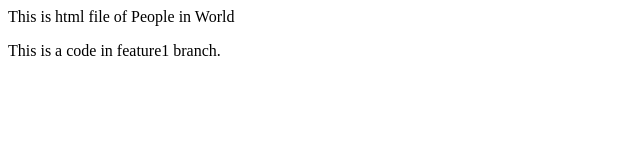
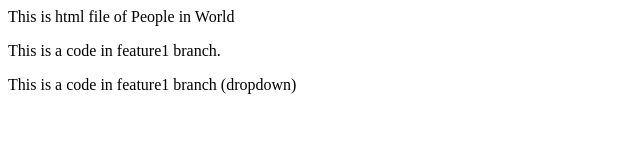
Before and after one commit to whyhimanshu/peopleinworld, a plain HTML site: page index.html in a window 1280 px wide. Shown: the whole page, without its empty margins (0-640 px from the left). Drawn offline with Linux system fonts and the light colour scheme.

Commit message:
Add dropdown

```diff
--- a/index.html
+++ b/index.html
@@ -1,2 +1,3 @@
 <p>This is html file of People in World</p>
 <p>This is a code in feature1 branch.</p>
+<p>This is a code in feature1 branch (dropdown)</p>
```
